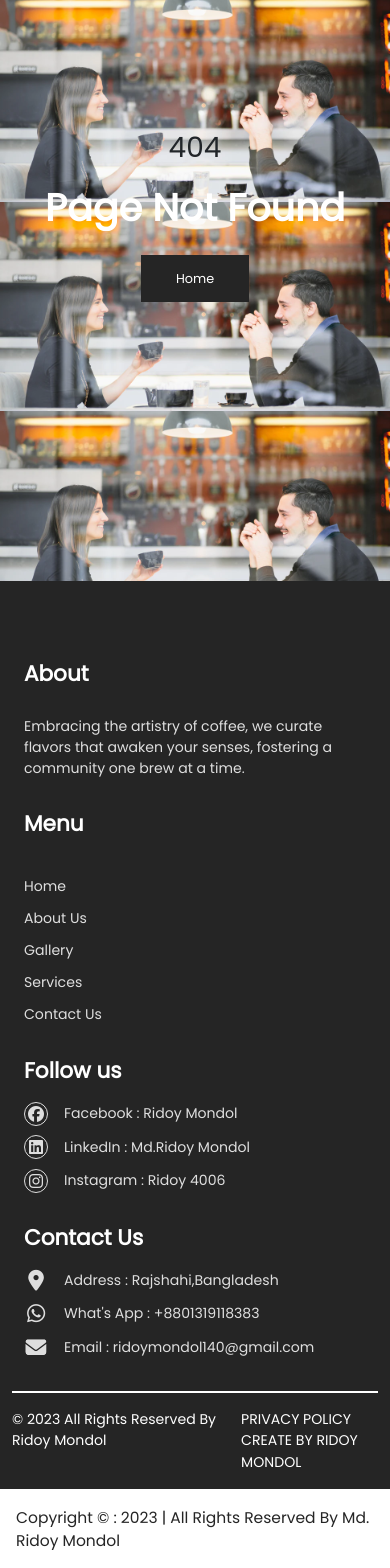
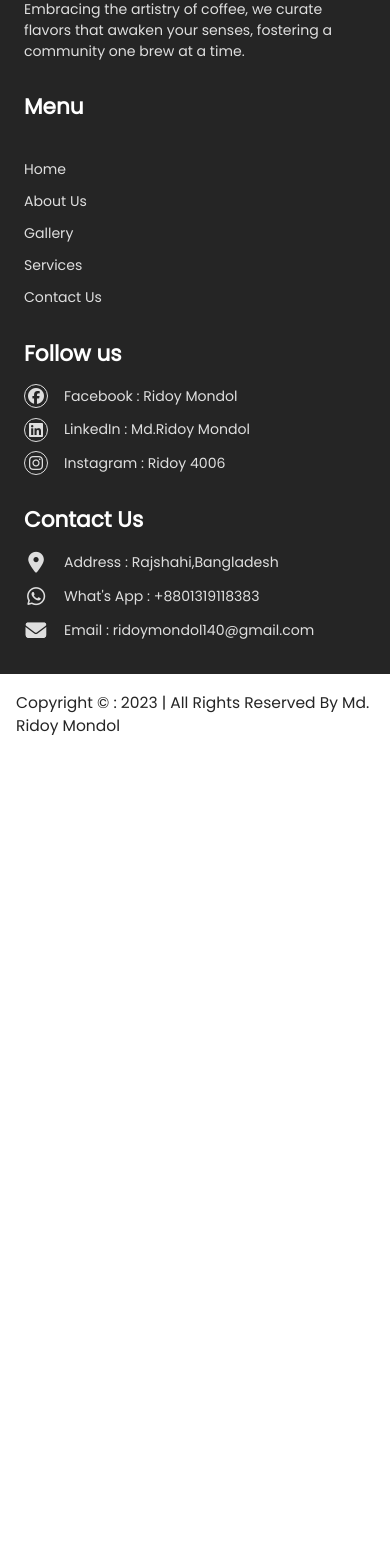
Before and after one commit to Ridoy-Mondol/coffeshop, a React (Vite) app: page /testimonial in a window 390 px wide. Shown: the part 216-1784 px from the top of the page. After the commit the page ends 970 px from the top, so only its background shows below. Built offline with nearby package versions, Linux system fonts and the light colour scheme.

Commit message:
Initial commit

```diff
--- a/package.json
+++ b/package.json
@@ -1,6 +1,6 @@
 {
   "name": "react",
-  "homepage": "https://ridoy-mondol.github.io/coffe-shop/",
+  "homepage": "https://ridoy-mondol.github.io/coffeshop/",
   "private": true,
   "version": "0.0.0",
   "type": "module",
--- a/src/App.css
+++ b/src/App.css
@@ -321,7 +321,6 @@
   margin-top: 0.6rem;
 }
 .footer-border{
-  border-bottom: 2px solid white;
   padding-bottom: 2rem;
 }
 .footer-list {
@@ -553,6 +552,8 @@ h1 {
 
   .home-div {
     height: 30rem;
+    height: 25rem;
+    height: 60vh;
     width: 100%;
   }
   .home-img {
@@ -561,6 +562,7 @@ h1 {
   .home-text {
     left: 5%;
     width: 90%;
+    top: 5%;
   }
   .black-para {
     font-size: 1.75rem;
@@ -584,6 +586,7 @@ h1 {
   .carousel-btn {
     left: 32%;
     top: 25rem;
+    top: 82%;
     font-size: 1.3rem;
   }
 
@@ -792,11 +795,7 @@ h1 {
   width: 100%;
   font-size: 0.88rem;
 }
-.footer-end {
-  font-size: 0.88rem;
-}
 .footer-border{
-  border-bottom: 2px solid white;
   padding-bottom: 2rem;
 }
 .foot-link {
@@ -1141,6 +1140,16 @@ h1 {
 }
 }
 
+/* very small screen */
+@media (max-width: 338px) {
+  .footer-persional-info {
+    display: block;
+  }
+  .very-small {
+    align-items: center;
+  }
+}
+
 /* responsive for bigger screen */
 
 @media (min-width: 991px) and (max-width: 1400px) {
--- a/src/App.jsx
+++ b/src/App.jsx
@@ -16,13 +16,13 @@ function App() {
    <>
     <Navbar />
     <Routes>
-      <Route exact path='/coffe-shop/' element = {<Home data = {Api}/>} />
-      <Route exact path='/coffe-shop/about' element = {<About/>} />
-      <Route exact path='/coffe-shop/gallery' element = {<Gallery/>} />
-      <Route exact path='/coffe-shop/service' element = {<Service/>} />
-      <Route exact path='/coffe-shop/testimonial' element = {<Testimonial/>} />
-      <Route exact path='/coffe-shop/contact' element = {<Contact/>} />
-      <Route exact path='*' element = {<Error/>} />
+      <Route exact path='/coffeshop/' element = {<Home data = {Api}/>} />
+      <Route exact path='/coffeshop/about' element = {<About/>} />
+      <Route exact path='/coffeshop/gallery' element = {<Gallery/>} />
+      <Route exact path='/coffeshop/service' element = {<Service/>} />
+      <Route exact path='/coffeshop/testimonial' element = {<Testimonial/>} />
+      <Route exact path='/coffeshop/contact' element = {<Contact/>} />
+      <Route exact path='/coffeshop/*' element = {<Error/>} />
     </Routes>
     <Footer1 />
     <Footer2 />
--- a/src/components/Contact.jsx
+++ b/src/components/Contact.jsx
@@ -23,7 +23,22 @@ const Contact = () => {
 
 const getData = (elem) => {
     elem.preventDefault();
-    alert(`My fullname is ${data.name},My phone no. is ${data.phone},My email is ${data.email},My subject is ${data.subject},My message is ${data.message},`);
+
+    if(data.name === "" || data.phone === "" || data.email === "" || data.message === "") {
+        alert ("Please fill all the fields");
+    }
+    else {
+    alert(`Thank you for contacting us.
+Your name is ${data.name},Your phone no. is ${data.phone}, Your email is  ${data.email},Your message is ${data.message},`);
+
+    setData ({
+        name:"",
+        email:"",
+        phone:"",
+        subject:"",
+        message:""
+    })
+}
 }
     return (
         <div className="contact-div">
@@ -36,16 +51,16 @@ const getData = (elem) => {
                 <img src = {img} alt="" className="img-fluid contact-img"/>
                 <form method="POST" onSubmit={getData} className="outer-element">
                     <div>
-                    <input type="text" placeholder="Name" name="name" value={data.name} onChange={userData} className="input-div" />
+                    <input autoComplete="off" type="text" placeholder="Name" name="name" value={data.name} onChange={userData} className="input-div" />
                     </div>
                     <div>
-                    <input type="email" placeholder="Email Address" name="email" value={data.email} onChange={userData}  className="input-div mt-3" />
+                    <input autoComplete="off" type="email" placeholder="Email Address" name="email" value={data.email} onChange={userData}  className="input-div mt-3" />
                     </div>
                     <div>
-                    <input type="number" placeholder="Phone Number" name="phone" value={data.phone} onChange={userData}  className="input-div mt-3" />
+                    <input autoComplete="off" type="number" placeholder="Phone Number" name="phone" value={data.phone} onChange={userData}  className="input-div mt-3" />
                     </div>
                     <div>
-                    <input type="text" placeholder="Your Message" name="message" value={data.message} onChange={userData} className="input-div input-msg mt-3" />
+                    <input autoComplete="off" type="text" placeholder="Your Message" name="message" value={data.message} onChange={userData} className="input-div input-msg mt-3" />
                     </div>
                     <div className="text-center">
                     <button className="contact-btn nav-btn mt-3">Send</button>
--- a/src/components/Error.jsx
+++ b/src/components/Error.jsx
@@ -7,7 +7,7 @@ const Error = () => {
       <p className="black-para">404</p>
       <h1 className="text-center white-para overflow-y-hidden ">Page Not Found</h1>
       <button className="home-btn abt-btn">
-        <Link to='/coffe-shop/' className='text-decoration-none text-white'>
+        <Link to='/coffeshop/' className='text-decoration-none text-white'>
             Home
         </Link>
       </button>
--- a/src/components/Footer1.jsx
+++ b/src/components/Footer1.jsx
@@ -13,27 +13,27 @@ const Footer1 = () => {
             <h4 className="footer-menu overflow-y-hidden">Menu</h4>
             <div className="margin-list">
             <li className="footer-list overflow-y-hidden">
-            <NavLink exact activeClassName="active-page" className="foot-link" aria-current="page" to="/coffe-shop/">
+            <NavLink exact activeClassName="active-page" className="foot-link" aria-current="page" to="/coffeshop/">
             Home
             </NavLink>
             </li>
             <li className="footer-list overflow-y-hidden">
-            <NavLink exact activeClassName="active-page" className="foot-link" aria-current="page" to="/coffe-shop/about">
+            <NavLink exact activeClassName="active-page" className="foot-link" aria-current="page" to="/coffeshop/about">
             About Us
             </NavLink>
             </li>
             <li className="footer-list overflow-y-hidden">
-            <NavLink exact activeClassName="active-page" className="foot-link" aria-current="page" to="/coffe-shop/gallery">
+            <NavLink exact activeClassName="active-page" className="foot-link" aria-current="page" to="/coffeshop/gallery">
             Gallery
             </NavLink>
             </li>
             <li className="footer-list overflow-y-hidden">
-            <NavLink exact activeClassName="active-page" className="foot-link" aria-current="page" to="/coffe-shop/service">
+            <NavLink exact activeClassName="active-page" className="foot-link" aria-current="page" to="/coffeshop/service">
             Services
             </NavLink>
             </li>
             <li className="footer-list overflow-y-hidden">
-            <NavLink exact activeClassName="active-page" className="foot-link" aria-current="page" to="/coffe-shop/contact">
+            <NavLink exact activeClassName="active-page" className="foot-link" aria-current="page" to="/coffeshop/contact">
             Contact Us
             </NavLink>
             </li>
@@ -65,32 +65,28 @@ const Footer1 = () => {
           <div className="margin-tab">
             <h4 className="footer-mergin overflow-y-hidden">Contact Us</h4>
             <div className="mt-lg-4">
-            <Link to="https://web.facebook.com/profile.php?id=100015131225530" className="d-flex text-decoration-none">
+            <Link to="https://web.facebook.com/profile.php?id=100015131225530" className="d-flex text-decoration-none very-small">
             <i class="fa-solid fa-location-dot footer-icon footer-icon-2"></i>
             <span className="social-media">
-            Address : Rajshahi,Bangladesh
+            Address : <span className = "footer-persional-info">Rajshahi,Bangladesh</span>
             </span>
             </Link>
-            <Link to="https://www.linkedin.com/feed/" className="d-flex text-decoration-none">
+            <Link to="https://www.linkedin.com/feed/" className="d-flex text-decoration-none very-small">
             <i class="fa-brands fa-whatsapp footer-icon footer-icon-2"></i>
             <span className="social-media">
-            What's App : +8801319118383
+            What's App : <span className = "footer-persional-info">+8801319118383</span>
             </span>
             </Link>
-            <Link to="https://web.facebook.com/profile.php?id=100015131225530" className="d-flex text-decoration-none">
+            <Link to="https://web.facebook.com/profile.php?id=100015131225530" className="d-flex text-decoration-none very-small">
             <i class="fa-solid fa-envelope footer-icon footer-icon-2"></i>
             <span className="social-media">
-            Email : ridoymondol140@gmail.com
+            Email : <span className = "footer-persional-info">ridoymondol140@gmail.com</span>
             </span>
             </Link>
             </div>
           </div>
         </div>
         </div>
-        <div className="d-flex justify-content-around pt-3 footer-end">
-          <p>&copy; 2023 All Rights Reserved By Ridoy Mondol </p>
-          <p>PRIVACY POLICY <br/> CREATE BY RIDOY MONDOL</p>
-        </div>
         </div>
         </div>
     );
--- a/src/components/Navbar.jsx
+++ b/src/components/Navbar.jsx
@@ -1,9 +1,8 @@
 import React from "react";
-import { NavLink, useLocation } from "react-router-dom";
+import { NavLink } from "react-router-dom";
 import img from "../components/images/logo.png";
 import { useState } from "react";
 const Navbar = () => {
-  const location = useLocation();
   const [show, setShow] = useState (false);
   const [hideText,setHideText] = useState(false);
   const showNav = () => {
@@ -20,29 +19,29 @@ const Navbar = () => {
         <>
             <nav className={show ? "expand-div navbar":"mobile-nav nav-div navbar navbar-expand-lg"}>
   <div className="container-fluid position-relative">
-    <NavLink className="navbar-brand nav-logo" to="/"><img src ={img} alt="logo" className="img-fluid logo"/></NavLink>
+    <NavLink className="navbar-brand nav-logo" to="/coffeshop/"><img src ={img} alt="logo" className="img-fluid logo"/></NavLink>
     <span className={ show ? "hide-mobile" : "toggle-navbar bars"} onClick={showNav}><i class="fa-solid fa-bars"></i></span>
          <span className={ show ? "toggle-navbar" : "hide-mobile"}
          onClick={hideNav}><i class="fa-solid fa-xmark"></i></span>
       <div
       className={show ? "navbar-nav" :`navbar-nav ms-auto mb-lg-0 me-lg-3  ${hideText ? 'hide-mobile' : ''}`}>
         <li className="nav-item">
-          <NavLink  exact activeClassName="active-page" className="link" to="/coffe-shop/">Home</NavLink>
+          <NavLink  exact activeClassName="active-page" className="link" to="/coffeshop/">Home</NavLink>
         </li>
         <li className="nav-item">
-          <NavLink exact activeClassName="active-page" className="link" to="/coffe-shop/about">About</NavLink>
+          <NavLink exact activeClassName="active-page" className="link" to="/coffeshop/about">About</NavLink>
         </li>
         <li className="nav-item">
-          <NavLink exact activeClassName="active-page" className="link" to="/coffe-shop/gallery">Gallery</NavLink>
+          <NavLink exact activeClassName="active-page" className="link" to="/coffeshop/gallery">Gallery</NavLink>
         </li>
         <li className="nav-item">
-          <NavLink exact activeClassName="active-page" className="link" to="/coffe-shop/service">Services</NavLink>
+          <NavLink exact activeClassName="active-page" className="link" to="/coffeshop/service">Services</NavLink>
         </li>
         <li className="nav-item">
-          <NavLink exact activeClassName="active-page" className="link" to="/coffe-shop/testimonial">Testimonial</NavLink>
+          <NavLink exact activeClassName="active-page" className="link" to="/coffeshop/testimonial">Testimonial</NavLink>
         </li>
         <li className="nav-item">
-          <NavLink exact activeClassName="active-page" className="link" to="/coffe-shop/contact">Contact Us</NavLink>
+          <NavLink exact activeClassName="active-page" className="link" to="/coffeshop/contact">Contact Us</NavLink>
         </li>
           </div>
   </div>
--- a/vite.config.js
+++ b/vite.config.js
@@ -3,6 +3,6 @@ import react from '@vitejs/plugin-react'
 
 // https://vitejs.dev/config/
 export default defineConfig({
-  base: "/coffe-shop/",
+  base: "/coffeshop/",
   plugins: [react()],
 })
```
